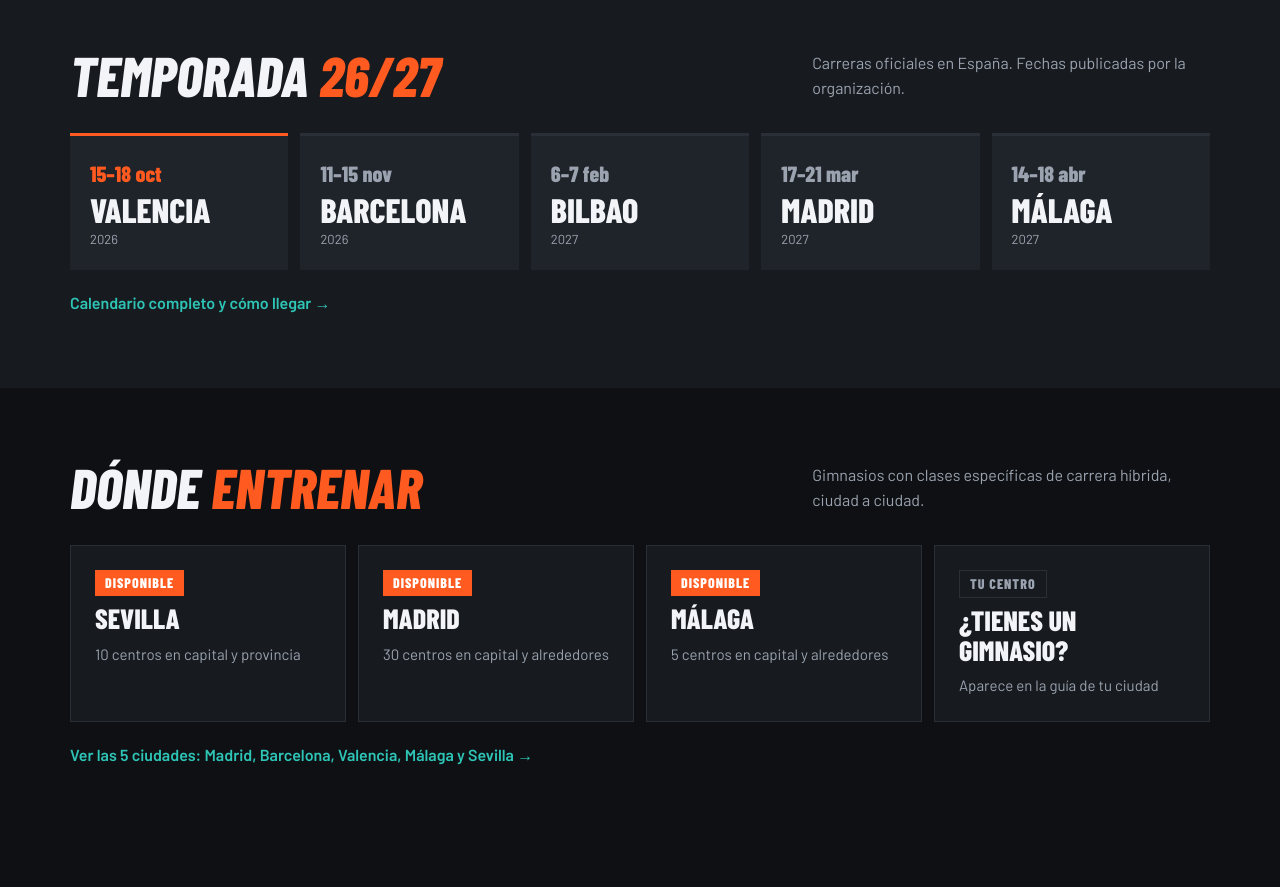
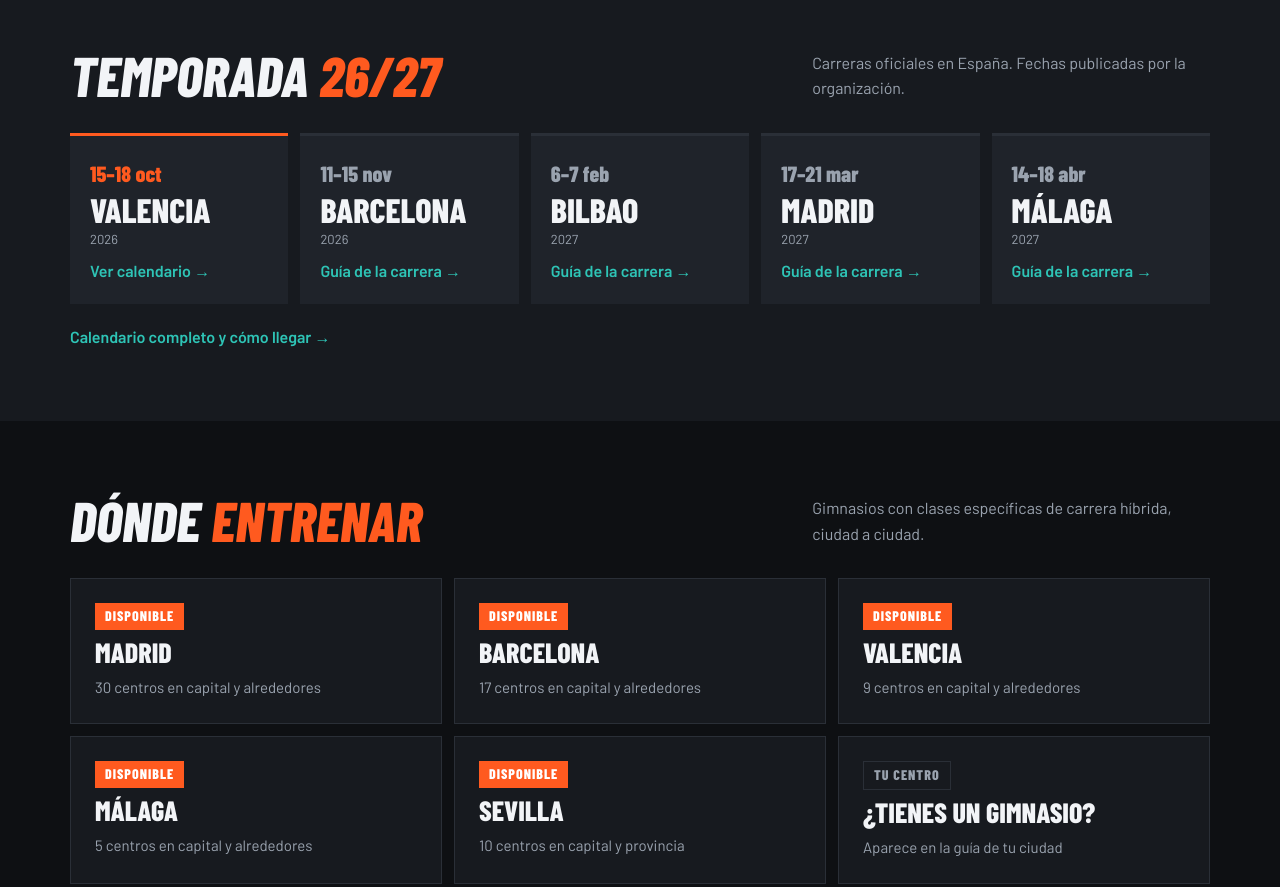
Before and after one commit to frandelatorre/hyrox-sevilla, a plain HTML site: page index.html in a window 1280 px wide. Shown: the part 1280-2167 px from the top of the page. Drawn offline with Linux system fonts and the light colour scheme.

Commit message:
Portada: tarjetas de carrera y de gimnasios por ciudad ahora son enlaces
Las carreras de la temporada eran divs sin enlace: ahora llevan a su guía
(Valencia, al calendario). La cuadrícula de gimnasios incluye las 5 ciudades.

Co-Authored-By: Claude Sonnet 5.5 <noreply@anthropic.com>

```diff
--- a/index.html
+++ b/index.html
@@ -66,24 +66,25 @@
 <section class="alt"><div class="wrap">
   <div class="head"><h2>Temporada <span>26/27</span></h2><p>Carreras oficiales en España. Fechas publicadas por la organización.</p></div>
   <div class="races">
-    <div class="race" data-race-date="2026-10-15"><div class="d">15–18 oct</div><div class="c">Valencia</div><small>2026</small></div>
-    <div class="race" data-race-date="2026-11-11"><div class="d">11–15 nov</div><div class="c">Barcelona</div><small>2026</small></div>
-    <div class="race" data-race-date="2027-02-06"><div class="d">6–7 feb</div><div class="c">Bilbao</div><small>2027</small></div>
-    <div class="race" data-race-date="2027-03-17"><div class="d">17–21 mar</div><div class="c">Madrid</div><small>2027</small></div>
-    <div class="race" data-race-date="2027-04-14"><div class="d">14–18 abr</div><div class="c">Málaga</div><small>2027</small></div>
+    <a class="race" href="calendario/" data-race-date="2026-10-15"><div class="d">15–18 oct</div><div class="c">Valencia</div><small>2026</small><span class="link" style="margin-top:6px">Ver calendario →</span></a>
+    <a class="race" href="carreras/barcelona-2026/" data-race-date="2026-11-11"><div class="d">11–15 nov</div><div class="c">Barcelona</div><small>2026</small><span class="link" style="margin-top:6px">Guía de la carrera →</span></a>
+    <a class="race" href="carreras/bilbao-2027/" data-race-date="2027-02-06"><div class="d">6–7 feb</div><div class="c">Bilbao</div><small>2027</small><span class="link" style="margin-top:6px">Guía de la carrera →</span></a>
+    <a class="race" href="carreras/madrid-2027/" data-race-date="2027-03-17"><div class="d">17–21 mar</div><div class="c">Madrid</div><small>2027</small><span class="link" style="margin-top:6px">Guía de la carrera →</span></a>
+    <a class="race" href="carreras/malaga-2027/" data-race-date="2027-04-14"><div class="d">14–18 abr</div><div class="c">Málaga</div><small>2027</small><span class="link" style="margin-top:6px">Guía de la carrera →</span></a>
   </div>
   <p style="margin-top:20px"><a class="link" href="calendario/">Calendario completo y cómo llegar →</a></p>
 </div></section>
 
 <section><div class="wrap">
   <div class="head"><h2>Dónde <span>entrenar</span></h2><p>Gimnasios con clases específicas de carrera híbrida, ciudad a ciudad.</p></div>
-  <div class="grid4">
+  <div class="grid3">
+    <a class="card" href="gimnasios/madrid/"><span class="badge">Disponible</span><h3>Madrid</h3><p>30 centros en capital y alrededores</p></a>
+    <a class="card" href="gimnasios/barcelona/"><span class="badge">Disponible</span><h3>Barcelona</h3><p>17 centros en capital y alrededores</p></a>
+    <a class="card" href="gimnasios/valencia/"><span class="badge">Disponible</span><h3>Valencia</h3><p>9 centros en capital y alrededores</p></a>
+    <a class="card" href="gimnasios/malaga/"><span class="badge">Disponible</span><h3>Málaga</h3><p>5 centros en capital y alrededores</p></a>
     <a class="card" href="gimnasios/sevilla/"><span class="badge">Disponible</span><h3>Sevilla</h3><p>10 centros en capital y provincia</p></a>
-    <a class="card" href="gimnasios/madrid/"><span class="badge">Disponible</span><h3>Madrid</h3><p>30 centros en capital y alrededores</p></a>
-    <a class="card" href="gimnasios/malaga/"><span class="badge">Disponible</span><h3>Málaga</h3><p>5 centros en capital y alrededores</p></a>
     <a class="card" href="gimnasios/#alta"><span class="badge ghost">Tu centro</span><h3>¿Tienes un gimnasio?</h3><p>Aparece en la guía de tu ciudad</p></a>
   </div>
-  <p style="margin-top:20px"><a class="link" href="gimnasios/">Ver las 5 ciudades: Madrid, Barcelona, Valencia, Málaga y Sevilla →</a></p>
 </div></section>
 
 <section id="plan"><div class="wrap">
```
